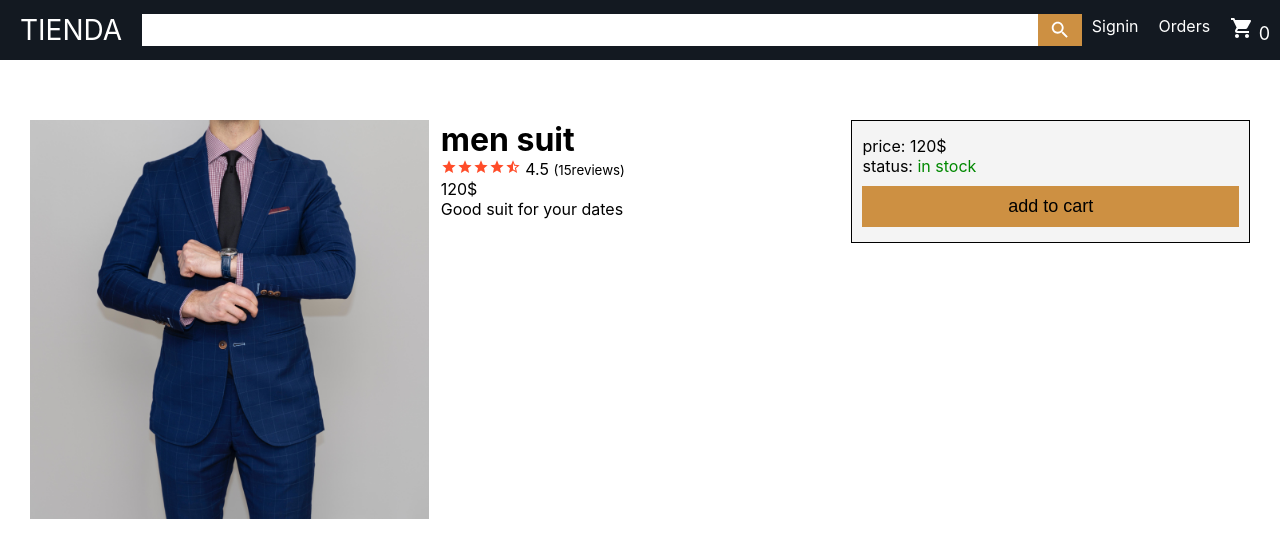
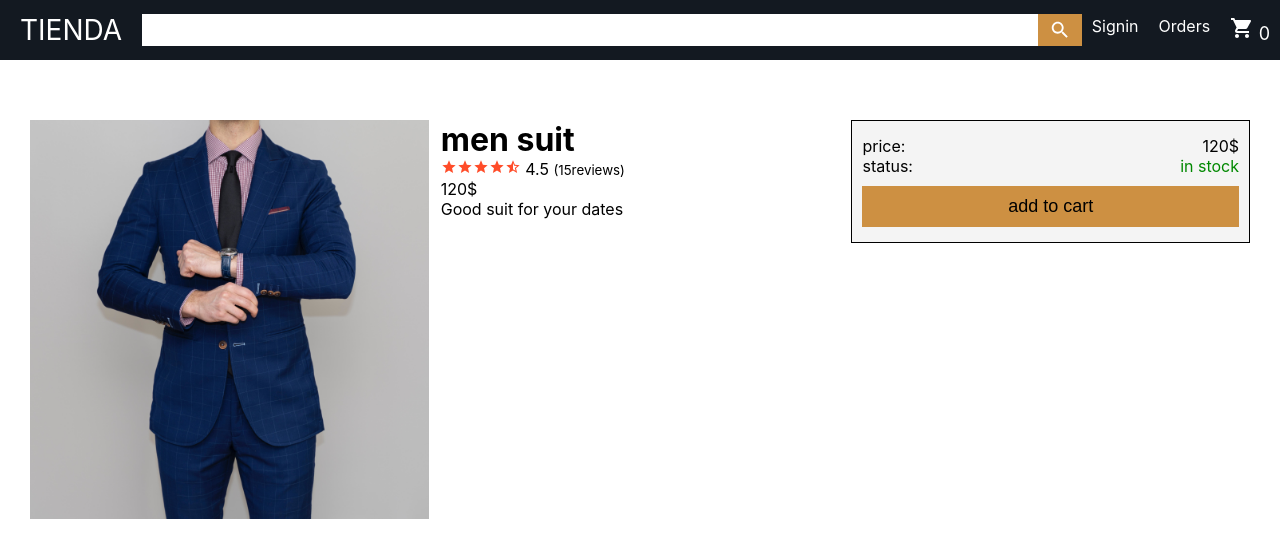
Before and after one commit to emadElnagar/mern-ecommerce, a React (Create React App) app in the folder template/: page /products/1 in a window 1280 px wide. Shown: the top 558 px of the page. Built offline with nearby package versions, Linux system fonts and the light colour scheme.

Commit message:
updating frontend files

```diff
--- a/template/package.json
+++ b/template/package.json
@@ -1,5 +1,6 @@
 {
   "name": "template",
+  "proxy": "http://127.0.0.1:5000",
   "version": "0.1.0",
   "private": true,
   "dependencies": {
@@ -10,10 +11,13 @@
     "@testing-library/jest-dom": "^5.14.1",
     "@testing-library/react": "^11.2.7",
     "@testing-library/user-event": "^12.8.3",
+    "axios": "^0.23.0",
     "react": "^17.0.2",
     "react-dom": "^17.0.2",
+    "react-redux": "^7.2.5",
     "react-router-dom": "^5.3.0",
     "react-scripts": "4.0.3",
+    "redux": "^4.1.1",
     "web-vitals": "^1.1.2"
   },
   "scripts": {
--- a/template/public/index.html
+++ b/template/public/index.html
@@ -11,7 +11,7 @@
     />
     <link rel="apple-touch-icon" href="%PUBLIC_URL%/logo192.png" />
     <link rel="manifest" href="%PUBLIC_URL%/manifest.json" />
-    <title>React App</title>
+    <title>Tienda</title>
   </head>
   <body>
     <noscript>You need to enable JavaScript to run this app.</noscript>
--- a/template/src/pages/Home.js
+++ b/template/src/pages/Home.js
@@ -1,13 +1,39 @@
-import React from 'react';
+import React, { useEffect, useState } from 'react';
+import axios from 'axios';
 import Product from '../components/product';
-import data from '../data';
 
 export default function Home() {
+    const [products, setProducts] = useState([]);
+    const [loading, setLoading] = useState(false);
+    const [error, setError] = useState(false);
+    useEffect(() => {
+        const fetchData = async() => {
+            try {
+                setLoading(true);
+                const { data } = await axios.get('/api/products');
+                setLoading(false);
+                setProducts(data);
+            } catch(err) {
+                setError(err.message);
+                setLoading(false);
+            }
+        };
+        fetchData();
+    }, [])
     return (
-        <div className="products">
-            {data.products.map((product) => (
-              <Product key={product.id} product={product} ></Product>
-            ))}
+        <div>
+            {loading? (
+                    <loadingBox></loadingBox>
+                ) : error? (
+                    <messageBox variant="error">{error}</messageBox>
+                ) : (
+                    <div className="products">
+                        {products.map((product) => (
+                            <Product key={product.id} product={product} ></Product>
+                        ))}
+                    </div>
+                )
+            }
         </div>
     )
 }
--- a/template/src/pages/ProductScreen.js
+++ b/template/src/pages/ProductScreen.js
@@ -31,9 +31,13 @@ export default function Home(props) {
                 <div className="porduct-action">
                     <div className="card">
                         <ul>
-                            <li>price: {product.price}$</li>
                             <li>
-                                status: {product.countInStock >0
+                                <span>price: </span>
+                                <span>{product.price}$</span>
+                            </li>
+                            <li>
+                                <span>status: </span>
+                                {product.countInStock > 0
                                 ?(<span className="success">in stock</span>)
                                 :(<span className="error">unavailable</span>)}
                             </li>
--- a/template/src/pages/product-screen.css
+++ b/template/src/pages/product-screen.css
@@ -20,6 +20,10 @@ ul li {
     border: 1px solid #000;
     padding: 15px 10px;
     background: #f4f4f4;
+}
+.card li {
+    display: flex;
+    justify-content: space-between;
 }
 .card .success {
     color: #080;
```
Also changed, not shown: 1 other file (tests, documents, lock files or other folders).
